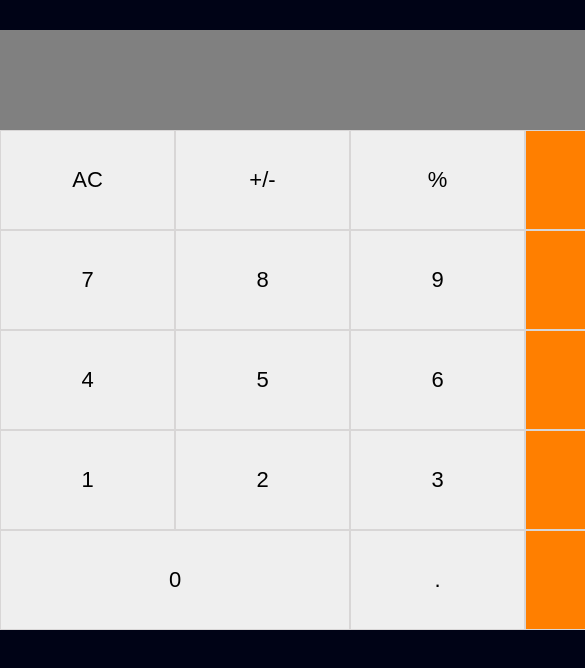
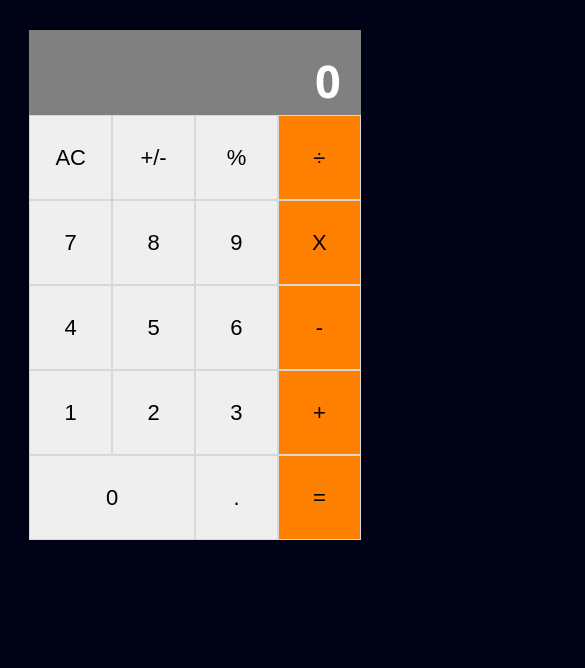
Before and after one commit to teekaytech/React-Calclator, a React (Create React App) app: page / in a window 390 px wide. Shown: the top 668 px of the page, 585 px wide, since content can reach past the window. Built offline with nearby package versions, Linux system fonts and the light colour scheme.

Commit message:
Make calculator app responsive with media query

```diff
--- a/src/index.css
+++ b/src/index.css
@@ -51,3 +51,18 @@
 .orangeBackground {
   background-color: #ff7f00;
 }
+
+@media only screen and (max-width: 768px) {
+  .main {
+    width: 85%;
+  }
+
+  .display,
+  .group {
+    height: 85px;
+  }
+
+  .display {
+    font-size: 45px;
+  }
+}
```
